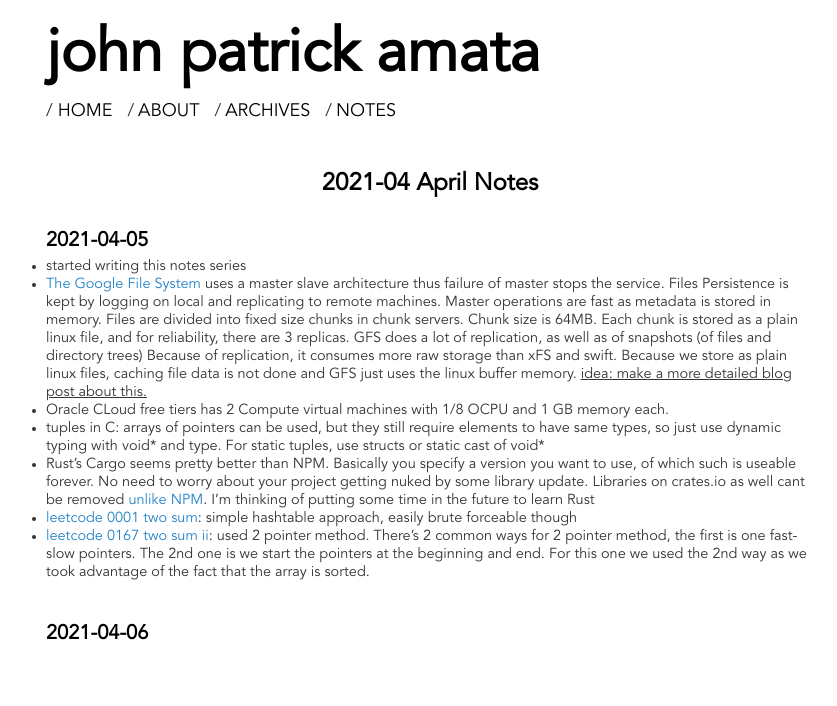
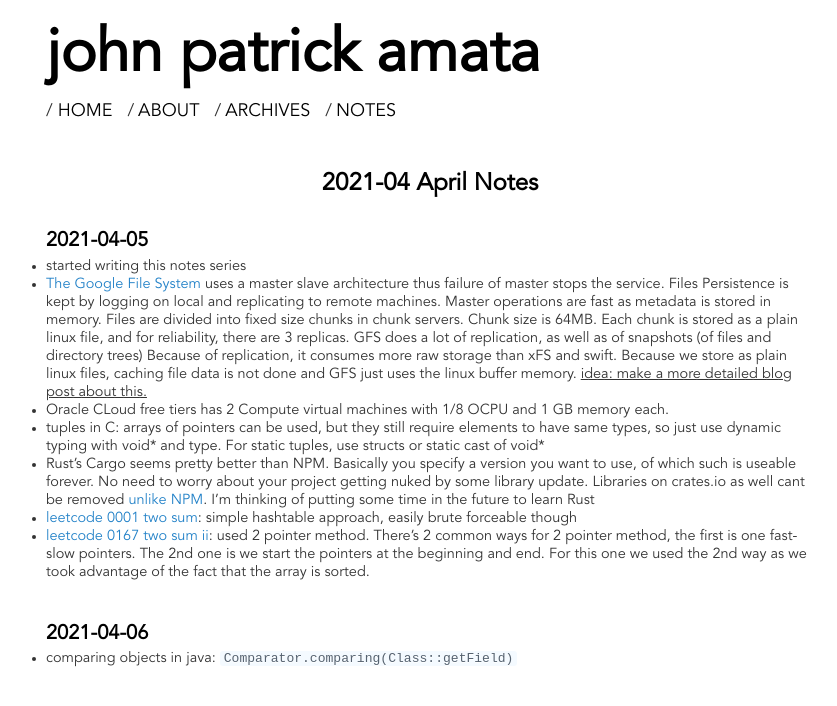
Before and after one commit to jpamata/jpamata.github.io, a Jekyll site: the page built from notes/2021/04.md, in a window 1280 px wide. Shown: the top 706 px of the page, without its empty margins (210-1047 px from the left). Built offline with Jekyll 4.4.1, drawn with Linux system fonts in a browser that asks for light colours.

Commit message:
Update 04.md

```diff
--- a/notes/2021/04.md
+++ b/notes/2021/04.md
@@ -18,3 +18,5 @@ title: April 2021
 - [leetcode 0167 two sum ii](https://leetcode.com/problems/two-sum-ii-input-array-is-sorted/): used 2 pointer method. There's 2 common ways for 2 pointer method, the first is one fast-slow pointers. The 2nd one is we start the pointers at the beginning and end. For this one we used the 2nd way as we took advantage of the fact that the array is sorted.
 
 ## 2021-04-06
+
+- comparing objects in java: <code>Comparator.comparing(Class::getField)</code>
```
